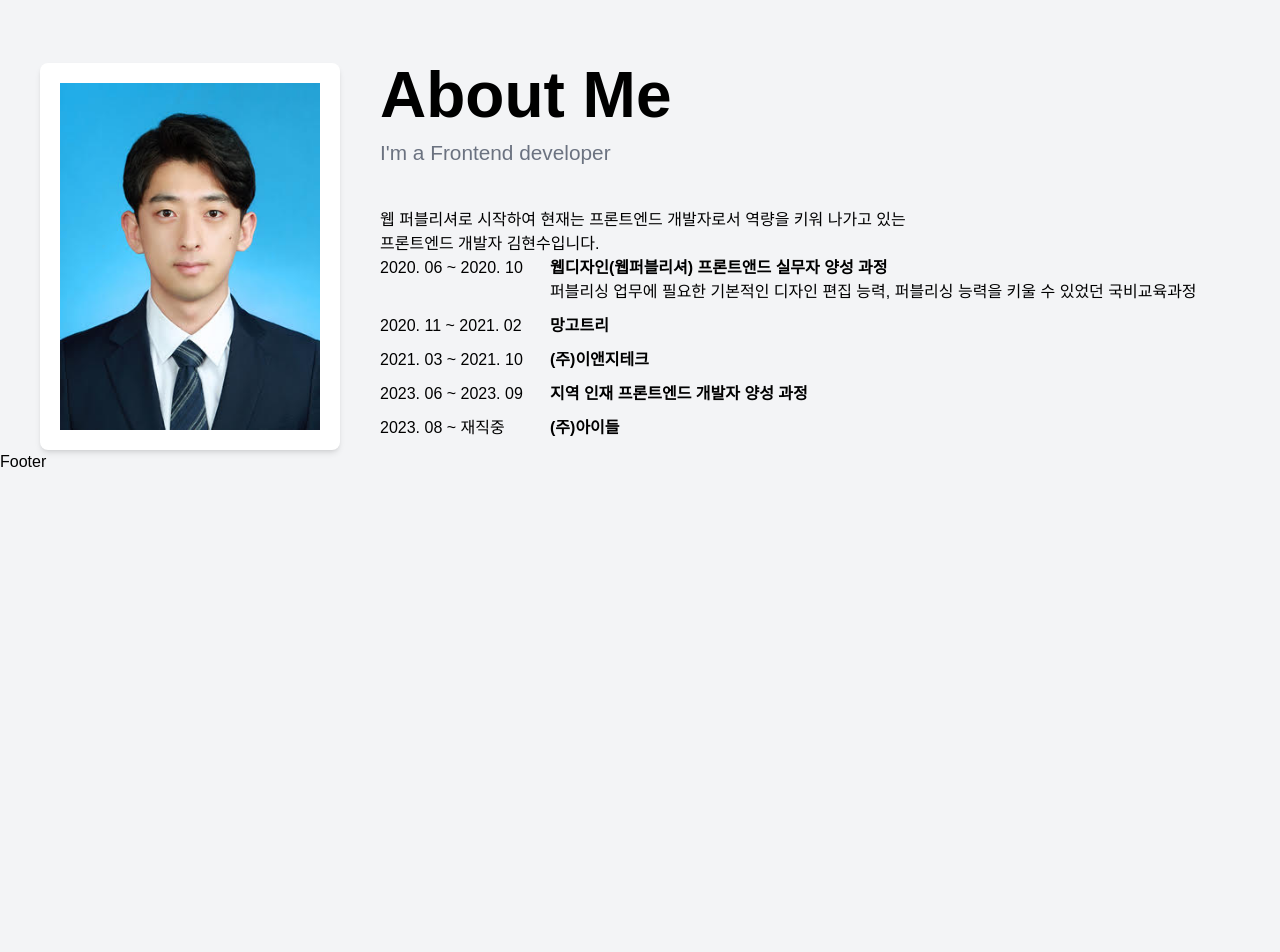
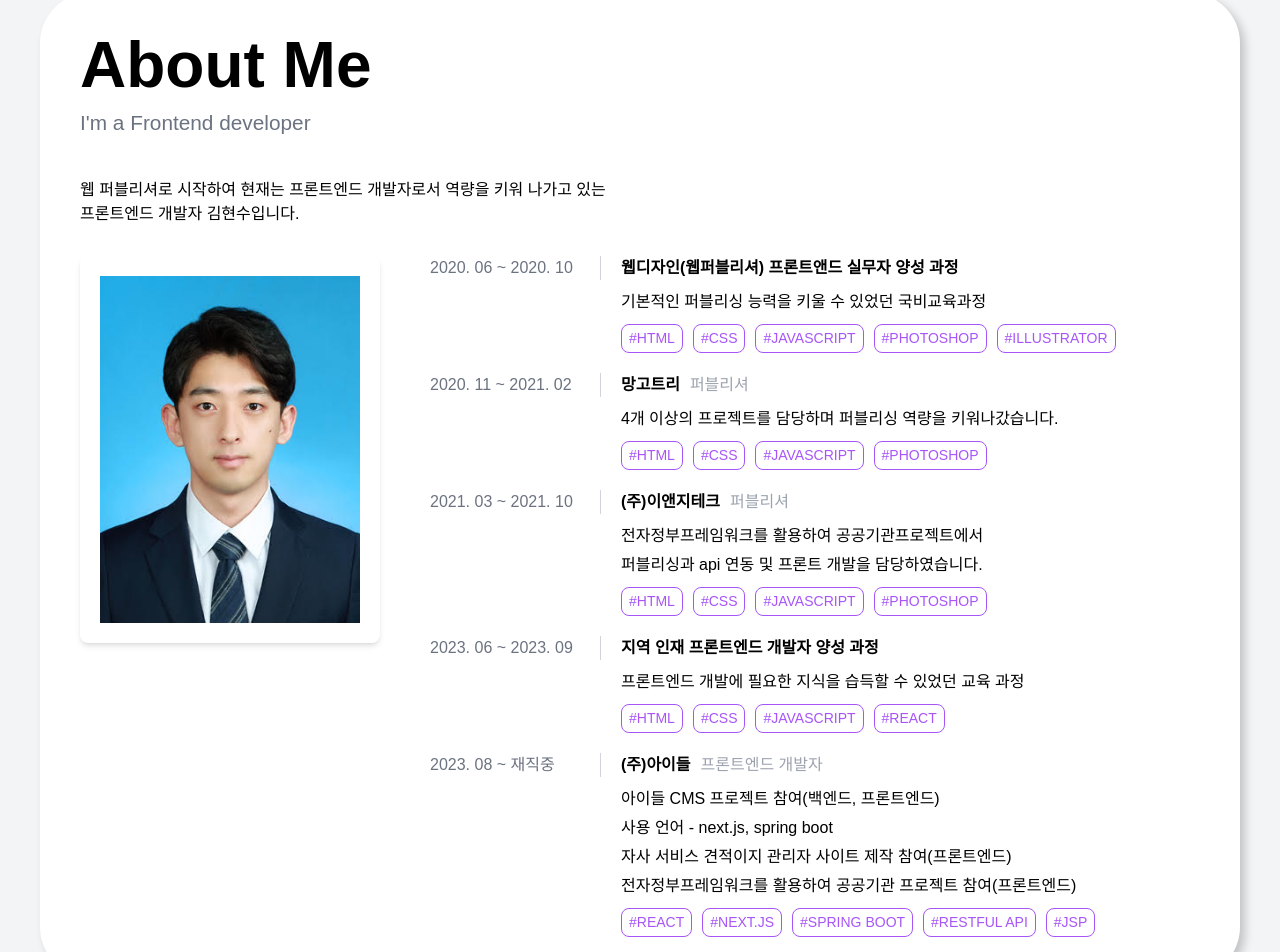
Before and after one commit to gustn1029/my-portfolio, a Next.js app: page / in a window 1280 px wide. Shown: the part 857-1809 px from the top of the page. Before the commit the page ends 1331 px from the top, so only its background shows below. Built offline with nearby package versions, Linux system fonts and the light colour scheme.

Commit message:
about update

```diff
--- a/src/app/globals.css
+++ b/src/app/globals.css
@@ -23,3 +23,10 @@ body {
   font-family: 'Nanum Gothic', sans-serif;
   font-weight: 500;
 }
+
+.section-bg {
+  background-color: white;
+  padding: 40px;
+  border-radius: 50px;
+  box-shadow: 5px 5px 10px rgba(0, 0, 0, 0.2);
+}
--- /dev/null
+++ b/src/components/layout/contents/Section.tsx
@@ -0,0 +1,10 @@
+import { ChildrenProps } from '@/type'
+import React from 'react'
+
+const Section = ({children}:ChildrenProps) => {
+  return (
+    <section className="py-[10%] px-[30px] section-bg">{children}</section>
+  )
+}
+
+export default Section
--- a/src/components/layout/contents/about/About.tsx
+++ b/src/components/layout/contents/about/About.tsx
@@ -3,33 +3,76 @@ import Image from "next/image";
 import React from "react";
 import MyProfile from "../../../../../public/images/profile.jpg";
 import Career, { CareerOption } from "./Career";
+import Section from "../Section";
 
 const About = () => {
-
   const careerList: CareerOption[] = [
-    {company:"웹디자인(웹퍼블리셔) 프론트앤드 실무자 양성 과정", period: "2020. 06 ~ 2020. 10", position: "", desc:"퍼블리싱 업무에 필요한 기본적인 디자인 편집 능력, \n 퍼블리싱 능력을 키울 수 있었던 국비교육과정"},
-    {company:"망고트리", period: "2020. 11 ~ 2021. 02", position: "", desc:""},
-    {company:"(주)이앤지테크", period: "2021. 03 ~ 2021. 10", position: "", desc:""},
-    {company:"지역 인재 프론트엔드 개발자 양성 과정", period: "2023. 06 ~ 2023. 09", position: "", desc:""},
-    {company:"(주)아이들", period: "2023. 08 ~ 재직중", position: "", desc:""},
+    {
+      company: "웹디자인(웹퍼블리셔) 프론트앤드 실무자 양성 과정",
+      period: "2020. 06 ~ 2020. 10",
+      position: "",
+      desc: ["기본적인 퍼블리싱 능력을 키울 수 있었던 국비교육과정"],
+      hashTag: "#HTML, #CSS, #JAVASCRIPT, #PHOTOSHOP, #ILLUSTRATOR",
+    },
+    {
+      company: "망고트리",
+      period: "2020. 11 ~ 2021. 02",
+      position: "퍼블리셔",
+      desc: ["4개 이상의 프로젝트를 담당하며 퍼블리싱 역량을 키워나갔습니다."],
+      hashTag: "#HTML, #CSS, #JAVASCRIPT, #PHOTOSHOP",
+    },
+    {
+      company: "(주)이앤지테크",
+      period: "2021. 03 ~ 2021. 10",
+      position: "퍼블리셔",
+      desc: [
+        "전자정부프레임워크를 활용하여 공공기관프로젝트에서 ",
+        "퍼블리싱과 api 연동 및 프론트 개발을 담당하였습니다.",
+      ],
+      hashTag: "#HTML, #CSS, #JAVASCRIPT, #PHOTOSHOP",
+    },
+    {
+      company: "지역 인재 프론트엔드 개발자 양성 과정",
+      period: "2023. 06 ~ 2023. 09",
+      position: "",
+      desc: ["프론트엔드 개발에 필요한 지식을 습득할 수 있었던 교육 과정"],
+      hashTag: "#HTML, #CSS, #JAVASCRIPT, #REACT",
+    },
+    {
+      company: "(주)아이들",
+      period: "2023. 08 ~ 재직중",
+      position: "프론트엔드 개발자",
+      desc: [
+        "아이들 CMS 프로젝트 참여(백엔드, 프론트엔드)",
+        "사용 언어 - next.js, spring boot",
+        "자사 서비스 견적이지 관리자 사이트 제작 참여(프론트엔드)",
+        "전자정부프레임워크를 활용하여 공공기관 프로젝트 참여(프론트엔드)",
+      ],
+      hashTag: "#REACT, #NEXT.JS, #SPRING BOOT, #RESTFUL API, #JSP",
+    },
   ];
 
   return (
-    <section className="pt-[10%]">
-      <article className="flex justify-between gap-x-10">
-        <figure className="max-w-[300px] p-[20px] bg-white rounded-lg shadow-md">
+    <Section>
+      <SectionTItle text="About Me" desc={`I'm a Frontend developer`} />
+      <div className="mb-[30px]">
+        <p>
+          웹 퍼블리셔로 시작하여 현재는 프론트엔드 개발자로서 역량을 키워 나가고
+          있는
+        </p>
+        <p>프론트엔드 개발자 김현수입니다.</p>
+      </div>
+      <article className="flex justify-between gap-x-[50px]">
+        <figure className="self-baseline max-w-[300px] p-[20px] bg-white rounded-lg shadow-md">
           <Image src={MyProfile} alt="my-image" />
         </figure>
         <div className="flex-1">
-          <SectionTItle text="About Me" desc={`I'm a Frontend developer`} />
           <div>
-            <p>웹 퍼블리셔로 시작하여 현재는 프론트엔드 개발자로서 역량을 키워 나가고 있는</p>
-            <p>프론트엔드 개발자 김현수입니다.</p>
+            <Career careerList={careerList} />
           </div>
-          <Career careerList={careerList} />
         </div>
       </article>
-    </section>
+    </Section>
   );
 };
 
--- a/src/components/layout/contents/about/Career.tsx
+++ b/src/components/layout/contents/about/Career.tsx
@@ -4,7 +4,8 @@ export interface CareerOption {
   company: string;
   period: string;
   position: string;
-  desc: string;
+  desc: string[];
+  hashTag: string;
 }
 
 interface CareerProps {
@@ -14,24 +15,34 @@ interface CareerProps {
 
 const Career = ({ careerList, width }: CareerProps) => {
   return (
-    <ul className="flex flex-col gap-y-[10px]">
+    <ul className="flex flex-col gap-y-[20px]">
       {careerList.map((el, idx) => (
         <li key={`${el.company}_${idx}`} className="flex gap-x-5">
-          <p className="w-[150px]">{el.period}</p>
-          <div>
-            <div>
+          <p className="w-[171px] max-h-[24px] pr-[20px] text-gray-500 border-r border-r-gray-300">
+            {el.period}
+          </p>
+          <div className="flex-1 flex flex-col gap-y-[10px]">
+            <div className="flex gap-x-[10px]">
               <strong style={{ width: `${width}px` }}>{el.company}</strong>
-              <span>{el.position}</span>
+              <span className="text-gray-400">{el.position}</span>
             </div>
-            <p>{el.desc}</p>
-            <dl>
-                <dt></dt>
-                <div>
-                    <dd></dd>
-                    <dd></dd>
-                    <dd></dd>
-                </div>
-            </dl>
+            <div className="grid gap-y-[5px]">
+              {el.desc.map((item, idx) => (
+                <p key={`${item}_${idx}`}>{item}</p>
+              ))}
+            </div>
+            <div className="flex gap-x-[10px] flex-wrap">
+              {el.hashTag.split(", ").map((tag, idx) => {
+                return (
+                  <div
+                    key={`${tag}_${idx}`}
+                    className={`border-purple-500 border rounded-lg px-[7px] py-[3px] text-[14px] text-purple-500 hover:bg-gradient-to-r from-violet-500 to-fuchsia-500 hover:text-white transition-all poin cursor-default`}
+                  >
+                    {tag}
+                  </div>
+                );
+              })}
+            </div>
           </div>
         </li>
       ))}
--- a/src/components/layout/contents/profile/ProfileImage.tsx
+++ b/src/components/layout/contents/profile/ProfileImage.tsx
@@ -2,21 +2,53 @@ import Image from "next/image";
 import React from "react";
 import MyProfile from "../../../../../public/images/visual.jpg";
 import style from "@/components/layout/contents/profile/Profile.module.css";
+import { motion, Variants } from "framer-motion";
 
 const ProfileImage = () => {
+  const cardVariants: Variants = {
+    offscreen: {
+      y: 300,
+      rotate: -10,
+      opacity: 0,
+    },
+    onscreen: {
+      y: 0,
+      rotate: 0,
+      opacity: 100,
+      transition: {
+        type: "spring",
+        bounce: 0.4,
+        duration: 0.8,
+      },
+    },
+  };
+
   return (
-    <div className="flex w-full justify-between items-center">
+    <div className="flex w-full justify-between items-center overflow-hidden">
       <div className="font-bold text-[2.5rem] pl-[100px]">
         <p className="text-[1.5em]">Hello,</p>
         <p>
           My name is{" "}
-          <span className="text-purple-500 drop-shadow-sm">Kim Hyeon Soo</span>
+          <span className="text-purple-500 drop-shadow-sm animate-pulse">Kim Hyeon Soo</span>
         </p>
         <p>{`I'm a Frontend developer`}</p>
       </div>
-      <figure className={`max-w-[400px] w-full pr-[50px] pb-[50px] ${style.imageBackground}`}>
-        <Image className="relative z-[1] shadow-lg shadow-gray-500" src={MyProfile} alt="my-image" />
-      </figure>
+      <motion.div
+        initial="offscreen"
+        whileInView="onscreen"
+        viewport={{ once: true, amount: 0.8 }}
+      >
+        <motion.figure
+          variants={cardVariants}
+          className={`max-w-[400px] w-full pr-[50px] pb-[50px] ${style.imageBackground}`}
+        >
+          <Image
+            className="relative z-[1] shadow-lg shadow-gray-500"
+            src={MyProfile}
+            alt="my-image"
+          />
+        </motion.figure>
+      </motion.div>
     </div>
   );
 };
--- a/src/components/pages/MainClient.tsx
+++ b/src/components/pages/MainClient.tsx
@@ -7,7 +7,7 @@ import About from "../layout/contents/about/About";
 const MainClient = () => {
   return (
     <>
-      <div>
+      <div className="grid gap-y-[50px]">
         <Profile />
         <About />
       </div>
```
Also changed, not shown: src/components/layout/contents/Contents.tsx (+9 -7 lines).
